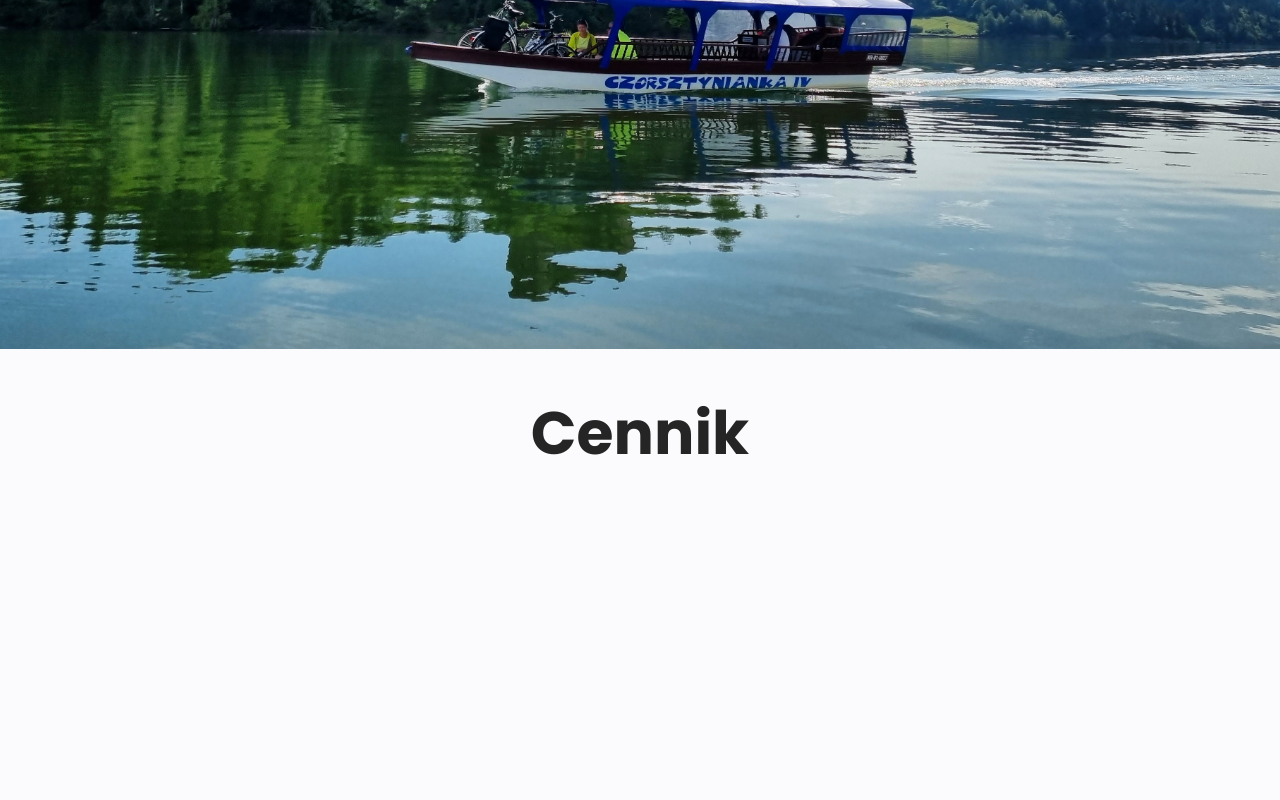
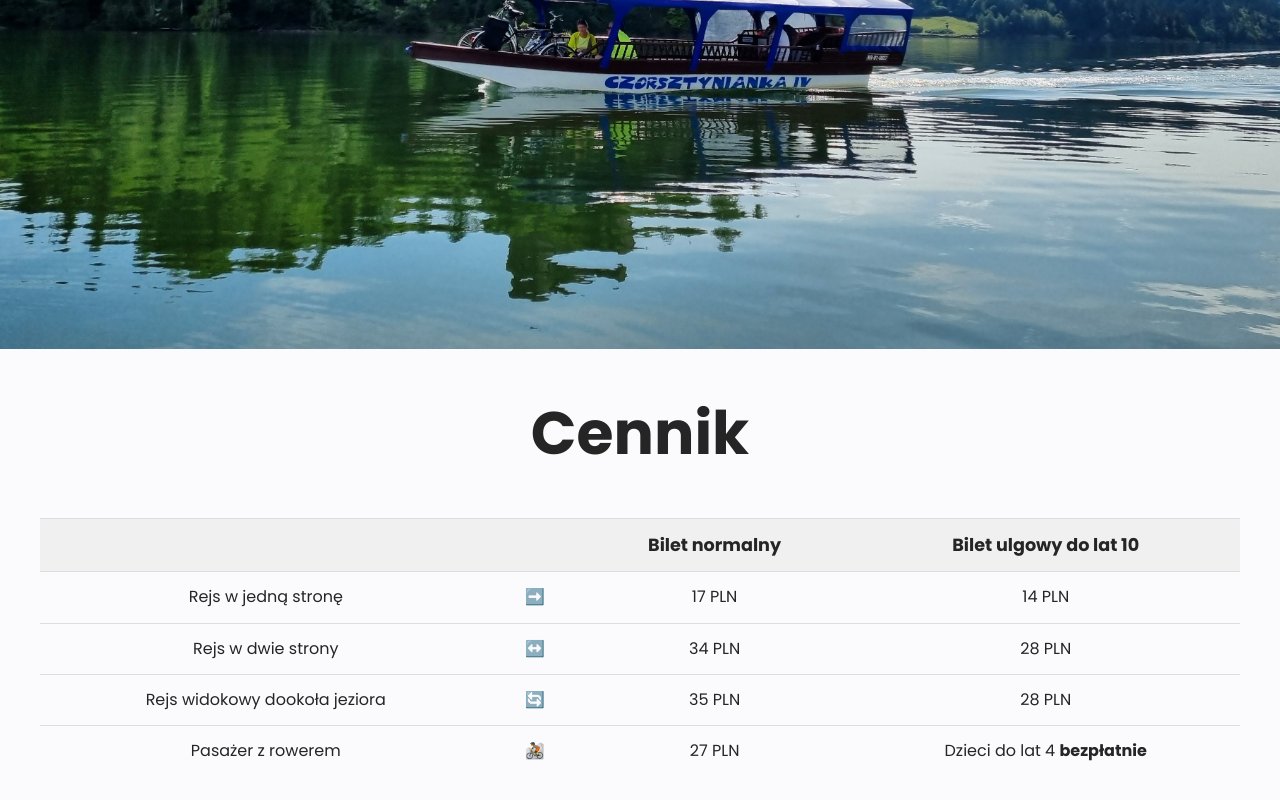
Before and after one commit to KrzysiekWorwa/czorsztynianka-homepage, a React (Create React App) app: page / in a window 1280 px wide. Shown: the part 1855-2655 px from the top of the page. Before the commit the page ends 2442 px from the top, so only its background shows below. Built offline with nearby package versions, Linux system fonts and the light colour scheme.

Commit message:
Adding PriceList table

```diff
--- a/src/components/Content/Cruises/Price/index.js
+++ /dev/null
@@ -1,11 +0,0 @@
-import { Header, Wrapper } from "../../Offer/styled";
-
-const Prices = () => (
-    <Wrapper>
-        <Header>
-            Cennik
-        </Header>
-    </Wrapper>
-);
-
-export default Prices;
--- a/src/components/Content/Cruises/Price/styled.js
+++ /dev/null
@@ -1 +0,0 @@
-import styled from "styled-components";
--- /dev/null
+++ b/src/components/Content/Cruises/PriceList/index.js
@@ -0,0 +1,84 @@
+import { Header, Wrapper } from "../../Offer/styled";
+import { StyledTable, TableHeader, TableCell, TableRow } from "./styled";
+
+const PriceList = () => (
+    <Wrapper>
+        <Header>
+            Cennik
+        </Header>
+        <StyledTable>
+            <thead>
+                <TableRow>
+                    <TableHeader></TableHeader>
+                    <TableHeader></TableHeader>
+                    <TableHeader>
+                        Bilet normalny
+                    </TableHeader>
+                    <TableHeader>
+                        Bilet ulgowy do lat 10
+                    </TableHeader>
+                </TableRow>
+            </thead>
+            <tbody>
+                <TableRow>
+                    <TableCell>
+                        Rejs w jedną stronę
+                    </TableCell>
+                    <TableCell>
+                        ➡️
+                    </TableCell>
+                    <TableCell>
+                        17 PLN
+                    </TableCell>
+                    <TableCell>
+                        14 PLN
+                    </TableCell>
+                </TableRow>
+                <TableRow>
+                    <TableCell>
+                        Rejs w dwie strony
+                    </TableCell>
+                    <TableCell>
+                        ↔️
+                    </TableCell>
+                    <TableCell>
+                        34 PLN
+                    </TableCell>
+                    <TableCell>
+                        28 PLN
+                    </TableCell>
+                </TableRow>
+                <TableRow>
+                    <TableCell>
+                        Rejs widokowy dookoła jeziora
+                    </TableCell>
+                    <TableCell>
+                        🔄️
+                    </TableCell>
+                    <TableCell>
+                        35 PLN
+                    </TableCell>
+                    <TableCell>
+                        28 PLN
+                    </TableCell>
+                </TableRow>
+                <TableRow>
+                    <TableCell>
+                        Pasażer z rowerem
+                    </TableCell>
+                    <TableCell>
+                        🚵
+                    </TableCell>
+                    <TableCell>
+                        27 PLN
+                    </TableCell>
+                    <TableCell>
+                        Dzieci do lat 4 <strong>bezpłatnie</strong>
+                    </TableCell>
+                </TableRow>
+            </tbody>
+        </StyledTable>
+    </Wrapper>
+);
+
+export default PriceList;
--- /dev/null
+++ b/src/components/Content/Cruises/PriceList/styled.js
@@ -0,0 +1,21 @@
+import styled from "styled-components";
+
+export const StyledTable = styled.table`
+  width: 100%;
+  border-collapse: collapse;
+  text-align: center;
+`;
+
+export const TableHeader = styled.th`
+  padding: 16px;
+  background-color: #f0f0f0;
+  font-size: 1.1rem;
+`;
+
+export const TableRow = styled.tr`
+  border-top: 1px solid #ddd;
+`;
+
+export const TableCell = styled.td`
+  padding: 16px;
+  `;
--- a/src/components/Content/index.js
+++ b/src/components/Content/index.js
@@ -1,5 +1,5 @@
 import Cruises from "./Cruises";
-import Prices from "./Cruises/Price";
+import PriceList from "./Cruises/PriceList";
 import Offer from "./Offer";
 import { Container } from "./styled";
 
@@ -8,7 +8,7 @@ const Content = () => {
         <Container>
             <Offer />
             <Cruises />
-            <Prices />
+            <PriceList />
         </ Container>
     );
 };
```
